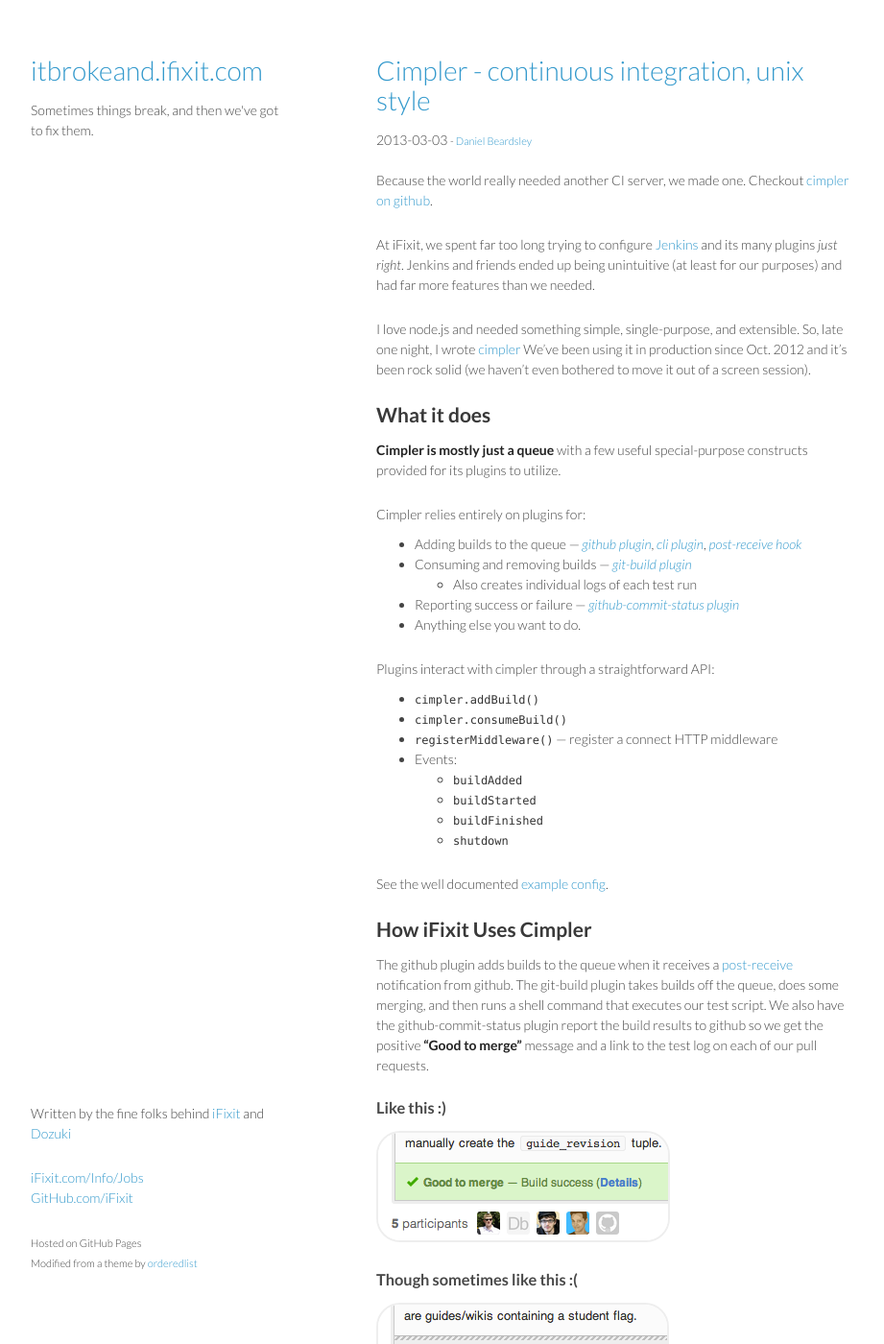
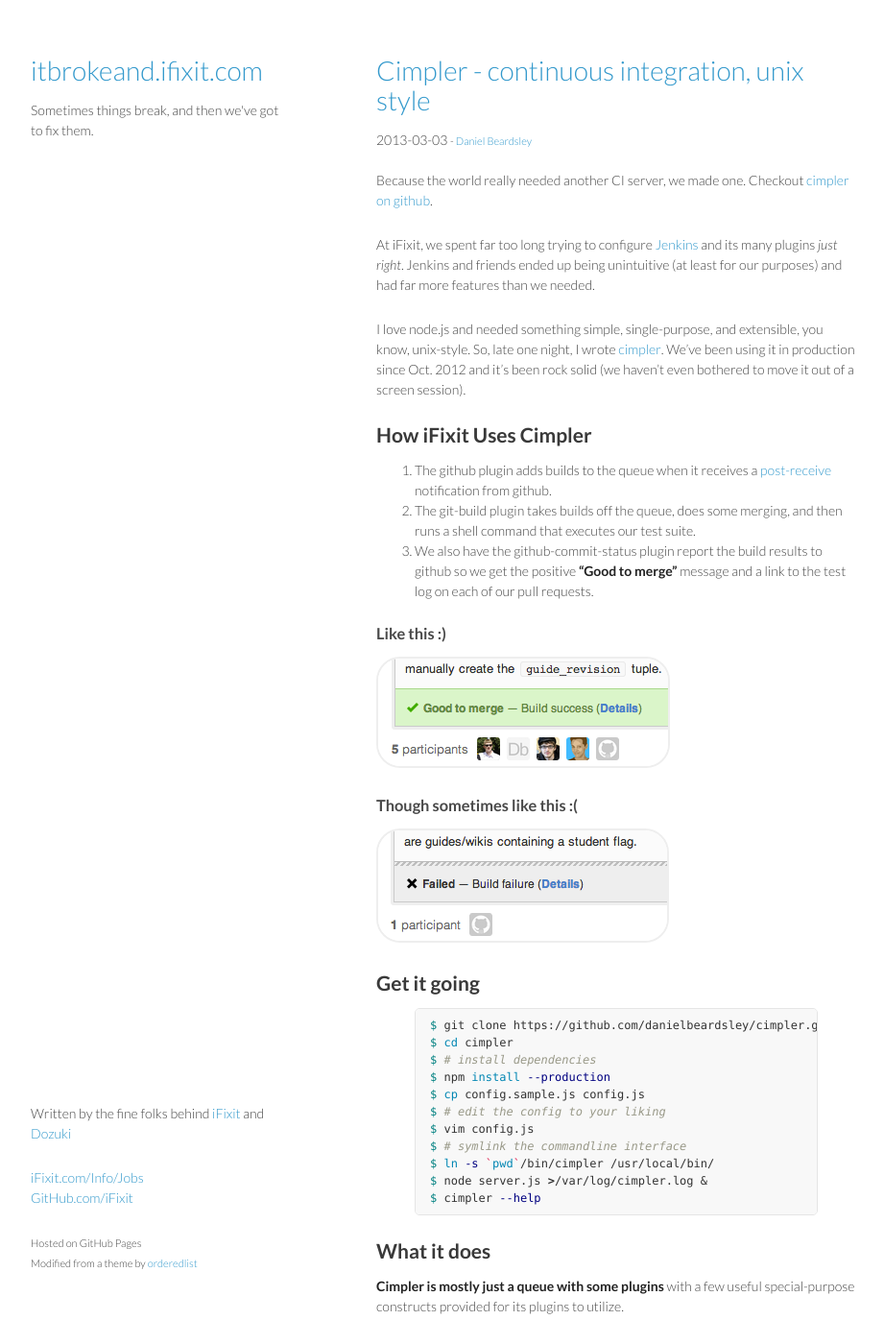
Before and after one commit to iFixit/itbrokeand.ifixit.com, a Jekyll site: the page built from _posts/2013-03-03-cimpler-continuous-integration-server.md, in a window 1280 px wide and 1400 px high. Shown: the whole window at 96% size, without its empty margins (178-1099 px from the left). Built offline with Jekyll 4.4.1, drawn with Linux system fonts in a browser that asks for light colours; Markdown is read by kramdown in place of the engine named in the settings; comment, search, counter and statistics services are not loaded; some of the changed text lies outside the part shown.

Commit message:
Cimpler Post: move ifixit section to the top
It shows off what cimpler does better than any of the other sections.
Also, add to a few of the shorter sentences.

```diff
--- a/_posts/2013-03-03-cimpler-continuous-integration-server.md
+++ b/_posts/2013-03-03-cimpler-continuous-integration-server.md
@@ -16,15 +16,49 @@ and its many plugins _just right_.
 Jenkins and friends ended up being unintuitive (at least for our purposes)
 and had far more features than we needed.
 
-I love node.js and needed something simple, single-purpose, and extensible.
-So, late one night, I wrote [cimpler][repo]
+I love node.js and needed something simple, single-purpose, and extensible,
+you know, unix-style.
+So, late one night, I wrote [cimpler][repo].
 We've been using it in production since <time datetime="2012-10-08">Oct. 2012</time>
-and it's been rock solid (we haven't even bothered to move it out of a screen
-session).
+and it's been rock solid
+(we haven't even bothered to move it out of a screen session).
+
+## How iFixit Uses Cimpler
+
+1. The github plugin adds builds to the queue
+when it receives a [post-receive][hooks]
+notification from github.
+2. The git-build plugin takes builds off the queue,
+does some merging,
+and then runs a shell command that executes our test suite.
+3. We also have the github-commit-status plugin report the build results to github
+so we get the positive **"Good to merge"** message and a link to the test log on each of our pull requests.
+
+### Like this :)
+<img class="screenshot" src="/assets/build-success.png"/>
+
+### Though sometimes like this :(
+<img class="screenshot" src="/assets/build-failed.png"/>
+
+## Get it going
+
+{% highlight bash %}
+$ git clone https://github.com/danielbeardsley/cimpler.git
+$ cd cimpler
+$ # install dependencies
+$ npm install --production
+$ cp config.sample.js config.js
+$ # edit the config to your liking
+$ vim config.js
+$ # symlink the commandline interface
+$ ln -s `pwd`/bin/cimpler /usr/local/bin/
+$ node server.js >/var/log/cimpler.log &
+$ cimpler --help
+{% endhighlight %}
 
 ## What it does
 
-**Cimpler is mostly just a queue**
+**Cimpler is mostly just a queue with some plugins**
 with a few useful special-purpose constructs provided for its plugins to utilize.
 
 Cimpler relies entirely on plugins for:
@@ -40,34 +74,17 @@ Plugins interact with cimpler through a straightforward API:
 
   * `cimpler.addBuild()`
   * `cimpler.consumeBuild()`
-  * `registerMiddleware()` &mdash; register a connect HTTP middleware
+  * `cimpler.registerMiddleware()` &mdash; register a connect HTTP middleware
   * Events:
     * `buildAdded`
     * `buildStarted`
     * `buildFinished`
     * `shutdown`
 
-See the well documented [example config][config].
+## Configuration
 
-## How iFixit Uses Cimpler
-
-The github plugin adds builds to the queue
-when it receives a [post-receive][hooks]
-notification from github.
-The git-build plugin takes builds off the queue,
-does some merging,
-and then runs a shell command that executes our test script.
-We also have the github-commit-status plugin report the build results to github
-so we get the positive **"Good to merge"** message and a link to the test log on each of our pull requests.
-
-### Like this :)
-<img class="screenshot" src="/assets/build-success.png"/>
-
-### Though sometimes like this :(
-<img class="screenshot" src="/assets/build-failed.png"/>
-
-
-## Configuration
+See the well documented [example config][config] for a full explanation of each
+option.
 
 Configuration is done via a javascript file that exports a JS object.
 This is the entire configuration file we use at iFixit.
```
